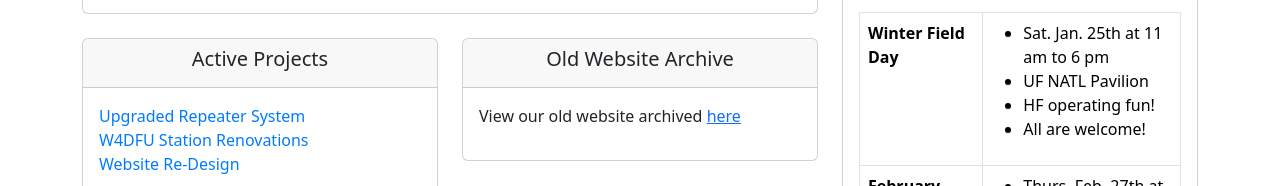
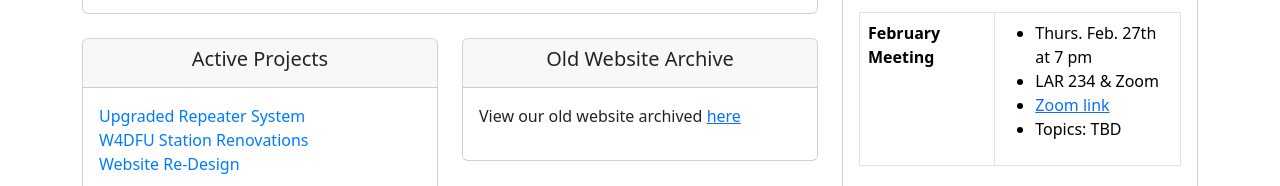
Before and after one commit to w4dfu/w4dfu.github.io, a plain HTML site: page index.html in a window 1280 px wide. Shown: the part 766-952 px from the top of the page. Drawn offline with nearby package versions, Linux system fonts and the light colour scheme.

Commit message:
Remove WFD

```diff
--- a/index.html
+++ b/index.html
@@ -180,17 +180,6 @@
                         <table class="table table-bordered">
                             <tbody>
                                 <tr>
-                                    <th scope="row">Winter Field Day</th>
-                                    <td>
-                                        <ul>
-                                            <li>Sat. Jan. 25th at 11 am to 6 pm</li>
-                                            <li>UF NATL Pavilion</li>
-                                            <li>HF operating fun!</li>
-                                            <li>All are welcome!</li>
-                                        </ul>
-                                    </td>
-                                </tr>
-                                <tr>
                                     <th scope="row">February Meeting</th>
                                     <td>
                                         <ul>
```
